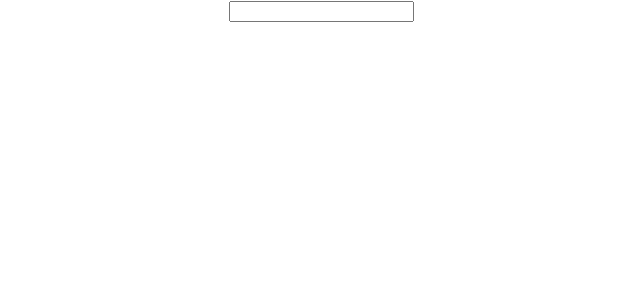
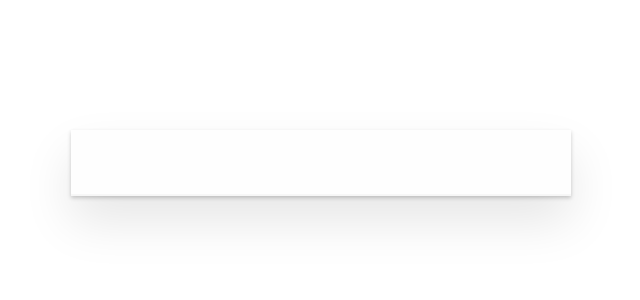
Before and after one commit to jeromevvb/react-todo-typescript, a React (Create React App) app: page / in a window 1280 px wide. Shown: the top 300 px of the page, without its empty margins (319-959 px from the left). Built offline with nearby package versions, Linux system fonts and the light colour scheme.

Commit message:
impletement typescript for reducers/actions

```diff
--- a/package.json
+++ b/package.json
@@ -16,6 +16,7 @@
     "react-redux": "^7.2.1",
     "react-scripts": "3.4.1",
     "redux": "^4.0.5",
+    "redux-devtools-extension": "^2.13.8",
     "typescript": "~3.7.2"
   },
   "scripts": {
--- a/src/App.css
+++ b/src/App.css
@@ -2,37 +2,21 @@
   text-align: center;
 }
 
-.App-logo {
-  height: 40vmin;
-  pointer-events: none;
+.todo-card {
+  background: #fff;
+  margin: 130px auto;
+  max-width: 500px;
+  position: relative;
+  box-shadow: 0 2px 4px 0 rgba(0, 0, 0, 0.2), 0 25px 50px 0 rgba(0, 0, 0, 0.1);
 }
 
-@media (prefers-reduced-motion: no-preference) {
-  .App-logo {
-    animation: App-logo-spin infinite 20s linear;
-  }
+.new-todo-input {
+  padding: 16px 16px 16px 60px;
+  border: none;
+  width: 100%;
+  line-height: 1.4em;
+  font-size: 24px;
+  box-sizing: border-box;
+  background: rgba(0, 0, 0, 0.003);
+  box-shadow: inset 0 -2px 1px rgba(0, 0, 0, 0.03);
 }
-
-.App-header {
-  background-color: #282c34;
-  min-height: 100vh;
-  display: flex;
-  flex-direction: column;
-  align-items: center;
-  justify-content: center;
-  font-size: calc(10px + 2vmin);
-  color: white;
-}
-
-.App-link {
-  color: #61dafb;
-}
-
-@keyframes App-logo-spin {
-  from {
-    transform: rotate(0deg);
-  }
-  to {
-    transform: rotate(360deg);
-  }
-}
--- a/src/App.tsx
+++ b/src/App.tsx
@@ -2,15 +2,21 @@ import React from "react";
 import logo from "./logo.svg";
 import "./App.css";
 import AddTodoInput from "./components/AddTodoInput";
+import { useDispatch } from "react-redux";
+import { addTodo } from "./store/todos/actions";
 
 function App() {
+  const dispatch = useDispatch();
+
   const onSaveTodo = (todoText: string) => {
-    console.log(todoText);
+    dispatch(addTodo({ content: todoText, complete: false }));
   };
 
   return (
     <div className="App">
-      <AddTodoInput onSave={onSaveTodo} />
+      <div className="todo-card">
+        <AddTodoInput onSave={onSaveTodo} />
+      </div>
     </div>
   );
 }
--- a/src/components/AddTodoInput.tsx
+++ b/src/components/AddTodoInput.tsx
@@ -26,6 +26,7 @@ export const AddTodoInput: React.FC<AddTodoInputProps> = (props) => {
         value={value}
         onChange={handleChange}
         onKeyPress={handleKeyPress}
+        className="new-todo-input"
       />
     </div>
   );
--- a/src/store/index.tsx
+++ b/src/store/index.tsx
@@ -1,6 +1,7 @@
-import { createStore } from "redux";
-import todosReducer from "./reducers/todos";
+import { createStore, combineReducers, applyMiddleware } from "redux";
+import todos from "./todos/reducer";
+import { composeWithDevTools } from "redux-devtools-extension";
 
-const store = createStore(todosReducer);
+const store = createStore(combineReducers({ todos }), composeWithDevTools());
 
 export default store;
--- a/src/store/reducers/todos.tsx
+++ /dev/null
@@ -1,21 +0,0 @@
-const initialState = {
-  todos: [],
-};
-
-interface TodosState {
-  todos: string[];
-}
-
-type Action = { type: "ADD_TODO"; payload: string };
-
-export default (state: TodosState = initialState, action: Action) => {
-  switch (action.type) {
-    case "ADD_TODO":
-      return state;
-      break;
-
-    default:
-      return state;
-      break;
-  }
-};
--- /dev/null
+++ b/src/store/todos/actions.tsx
@@ -0,0 +1,20 @@
+export const ADD_TODO = "ADD_TODO";
+
+interface Todo {
+  content: string;
+  complete: boolean;
+}
+
+interface AddTodo {
+  type: typeof ADD_TODO;
+  payload: Todo;
+}
+
+export type TodoActions = AddTodo;
+
+export const addTodo = (payload: Todo): AddTodo => {
+  return {
+    type: ADD_TODO,
+    payload,
+  };
+};
--- /dev/null
+++ b/src/store/todos/reducer.tsx
@@ -0,0 +1,11 @@
+import { TodoActions, ADD_TODO } from "./actions";
+
+export default (state = [], action: TodoActions) => {
+  switch (action.type) {
+    case ADD_TODO:
+      return [...state, action.payload];
+
+    default:
+      return state;
+  }
+};
```
Also changed, not shown: 1 other file (tests, documents, lock files or other folders).
